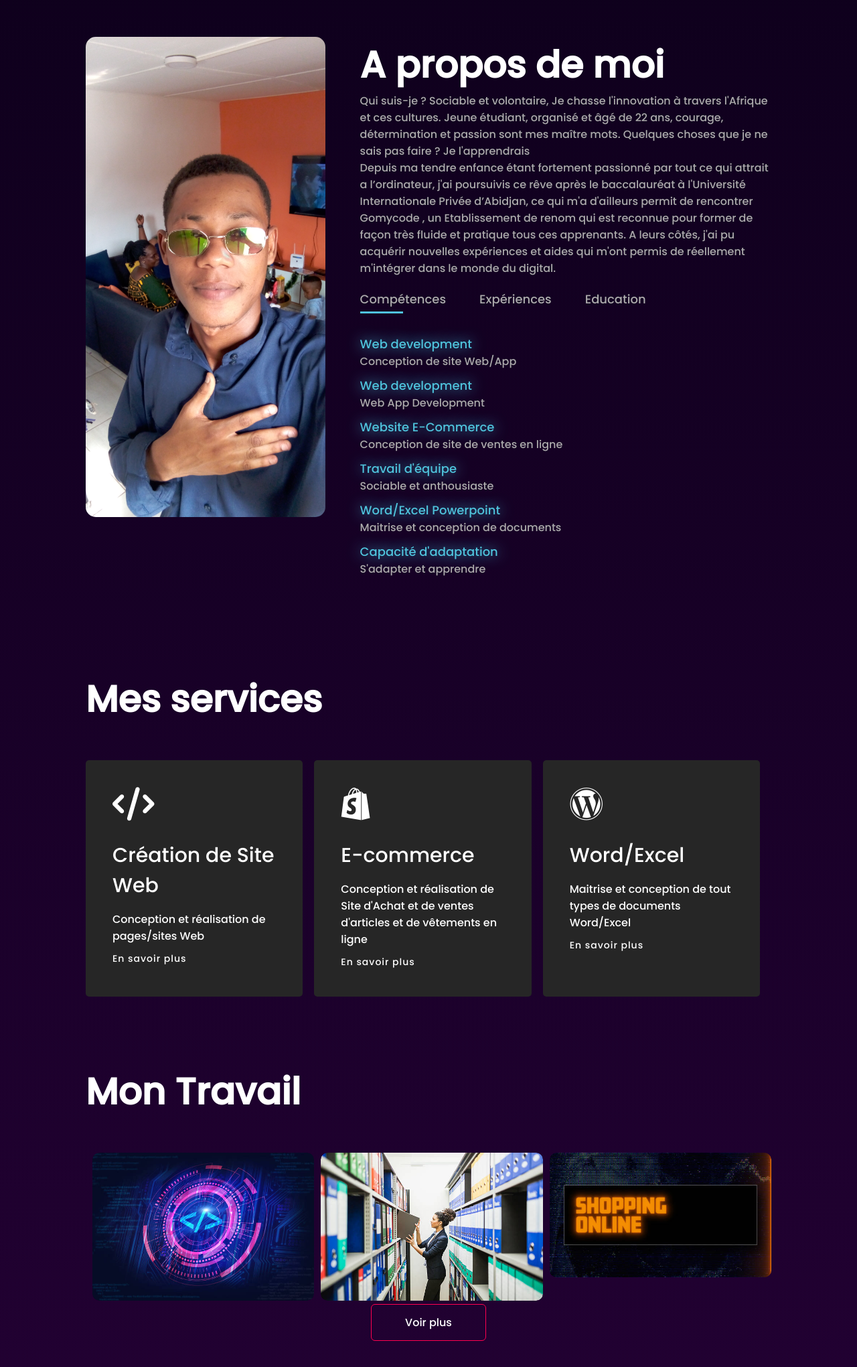
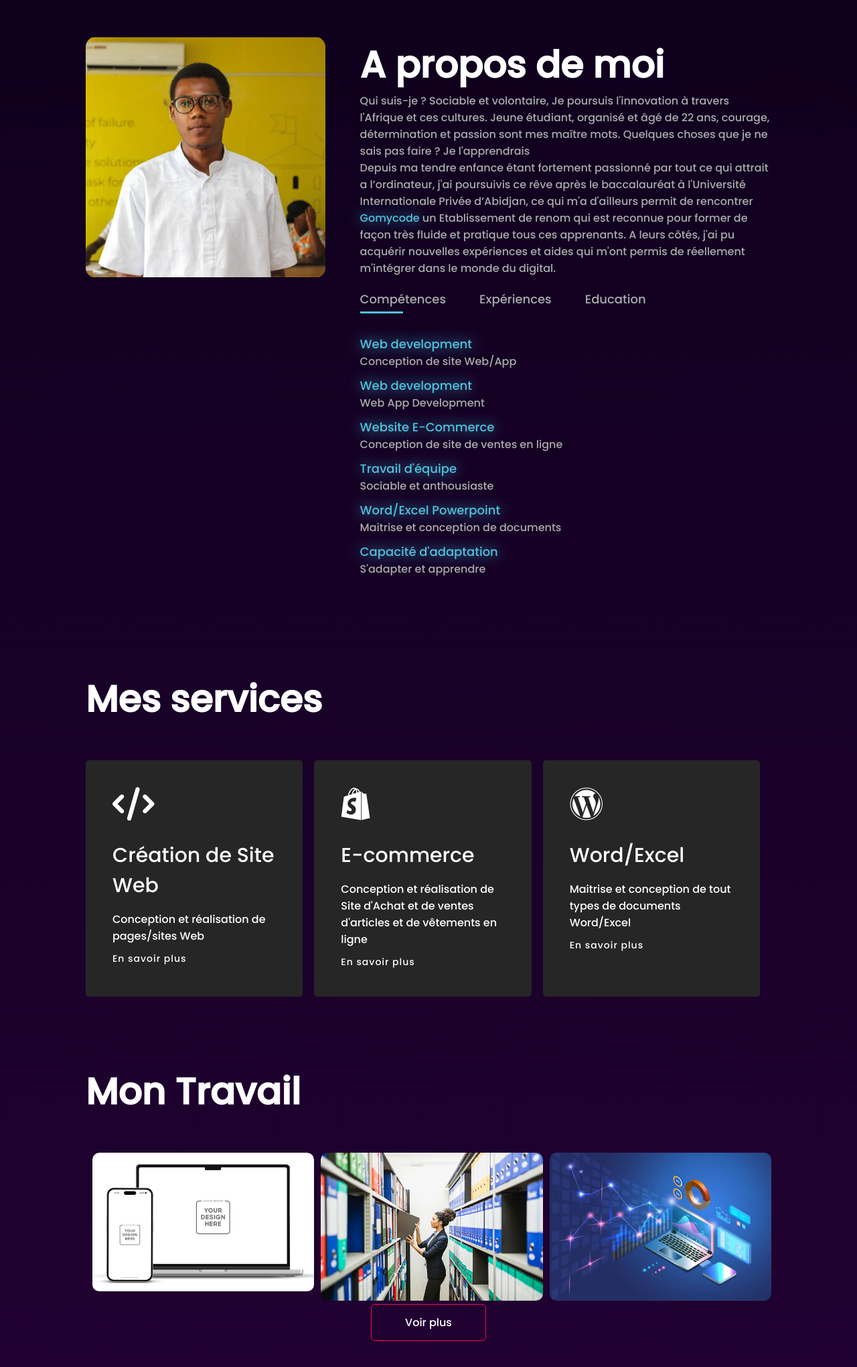
Before and after one commit to Coulibaly1204/mon-site-web, a plain HTML site: page index.html in a window 1280 px wide. Shown: the part 880-2921 px from the top of the page at 67% size. Drawn offline with Linux system fonts and the light colour scheme.

Commit message:
Mon site web

```diff
--- a/index.html
+++ b/index.html
@@ -85,14 +85,14 @@
       <div class="container">
         <div class="row">
           <div class="about-col-1">
-            <img src="Images/moi.png" />
+            <img src="Images/JULES.png" />
           </div>
           <div class="about-col-2">
             <h1 class="sub-title">A propos de moi</h1>
             <p>
-              Qui suis-je ? Sociable et volontaire, Je chasse l'innovation à travers l'Afrique et ces cultures. Jeune étudiant, organisé et âgé de 22 ans, courage, détermination  et passion sont mes maître mots.
+              Qui suis-je ? Sociable et volontaire, Je poursuis l'innovation à travers l'Afrique et ces cultures. Jeune étudiant, organisé et âgé de 22 ans, courage, détermination  et passion sont mes maître mots.
                Quelques choses que je ne sais pas faire ? Je l'apprendrais <br>
-              Depuis ma tendre enfance étant fortement passionné par tout ce qui attrait a l’ordinateur, j'ai poursuivis ce rêve après le baccalauréat à l'Université Internationale Privée d’Abidjan, ce qui m'a d'ailleurs permit de rencontrer Gomycode , un Etablissement de renom qui est reconnue pour former de façon  très fluide et pratique tous ces apprenants. A leurs côtés, j'ai pu acquérir nouvelles expériences et aides qui m'ont permis de réellement m'intégrer dans le monde du digital.
+              Depuis ma tendre enfance étant fortement passionné par tout ce qui attrait a l’ordinateur, j'ai poursuivis ce rêve après le baccalauréat à l'Université Internationale Privée d’Abidjan, ce qui m'a d'ailleurs permit de rencontrer<a href="https://gomycode.com/ic/fr/" class="gomycode"> Gomycode</a> un Etablissement de renom qui est reconnue pour former de façon  très fluide et pratique tous ces apprenants. A leurs côtés, j'ai pu acquérir nouvelles expériences et aides qui m'ont permis de réellement m'intégrer dans le monde du digital.
             </p>
             <div class="tab-titles">
                 <p class="tab-links active-link" onclick="opentab('skills')">Compétences</p>
@@ -169,11 +169,11 @@
         <h1 class="sub-title">Mon Travail</h1>
         <div class="work-list">
           <div class="work">
-            <img src="Images/code2.png">
+            <img src="Images/designer.png">
             <div class="layer">
               <h3>Conception de programme Web</h3>
               <p>Création et ébergement de votre site Web.</p>
-              <a href="#"><i class="fa-solid fa-gear-code"></i></a>
+              <a href="#"><i class="fa-brands fa-shopify"></i></a>
             </div>
           </div>
           <div class="work">
@@ -185,7 +185,7 @@
             </div>
           </div>
           <div class="work">
-            <img src="Images/online.png">
+            <img src="Images/shop-online.png">
             <div class="layer">
               <h3>Achat/Vente en ligne</h3>
               <p>Création de pages web destinée au E-Commerce.</p>
@@ -207,7 +207,7 @@
           <div class="contact-left">
             <h1 class="sub-title">Contactez Moi</h1>
             <p>Je me tiens disponible pour un éventuel entretien</p>
-            <p><i class="fas fa-paper-plane"></i> contact@example.com</p>
+            <p><i class="fas fa-paper-plane"></i> Thevolontiers@gmail.com</p>
             <p><i class="fas fa-phone-square-alt"></i> +225 0150117868</p>
             <div class="social-icons">
               <a href="https://facebook.com/"><i class="fa-brands fa-facebook"></i></a>
@@ -215,7 +215,7 @@
               <a href=""><i class="fa-brands fa-instagram"></i></a>
               <a href=""><i class="fa-brands fa-linkedin"></i></a>
             </div>
-            <a href="Images/MON CV.pdf" download class="btn btn2">Telecharger CV</a>
+            <a href="Images/JULESCOULIBALY-CV.pdf" download class="btn btn2">Voir le CV</a>
           </div>
           <div class="contact-right">
             <form>
--- a/main.css
+++ b/main.css
@@ -13,6 +13,12 @@
 
 html{
     scroll-behavior: smooth;
+}
+
+.gomycode{
+    text-decoration: none;
+    text-shadow: 0 0 20px #4fc3dc;
+    color: #4fc3dc;
 }
 
 
```
Also changed, not shown: Images/JULES.png (added), Images/designer.png (added), 2 other files.
